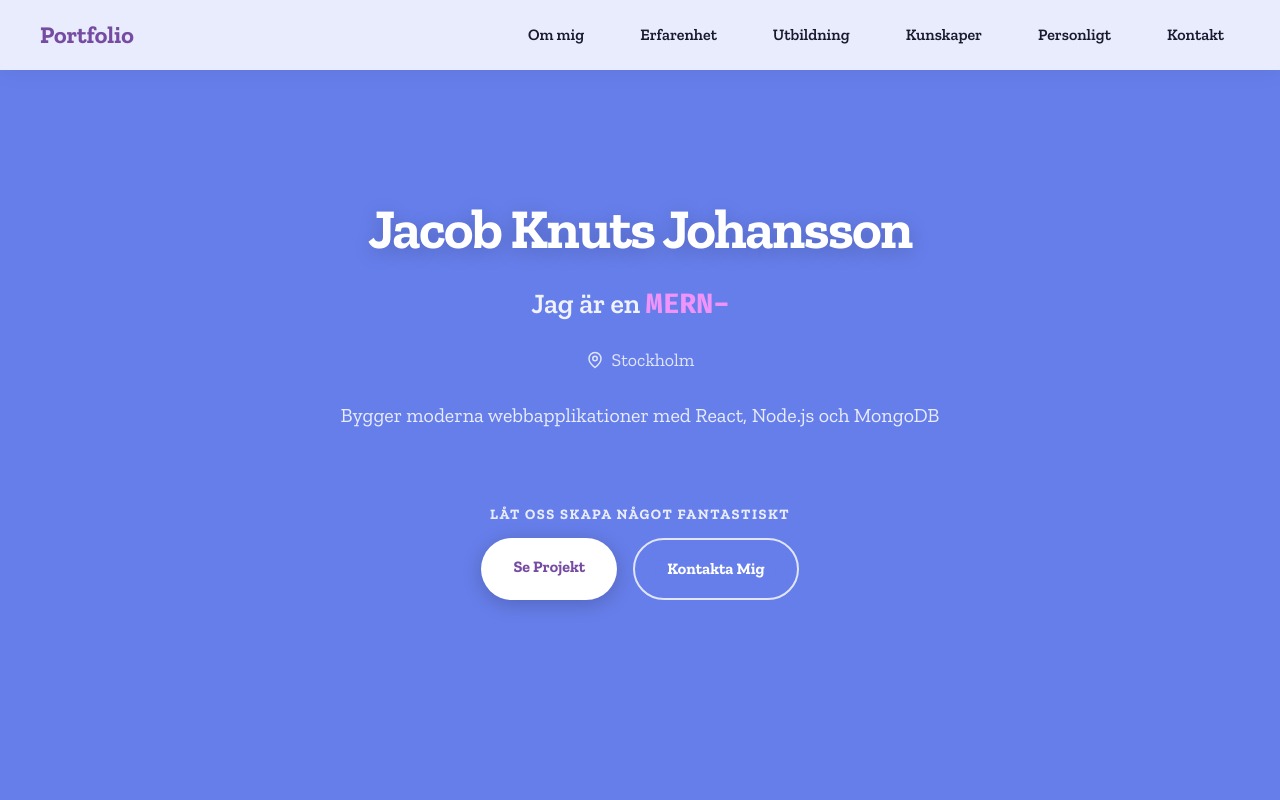
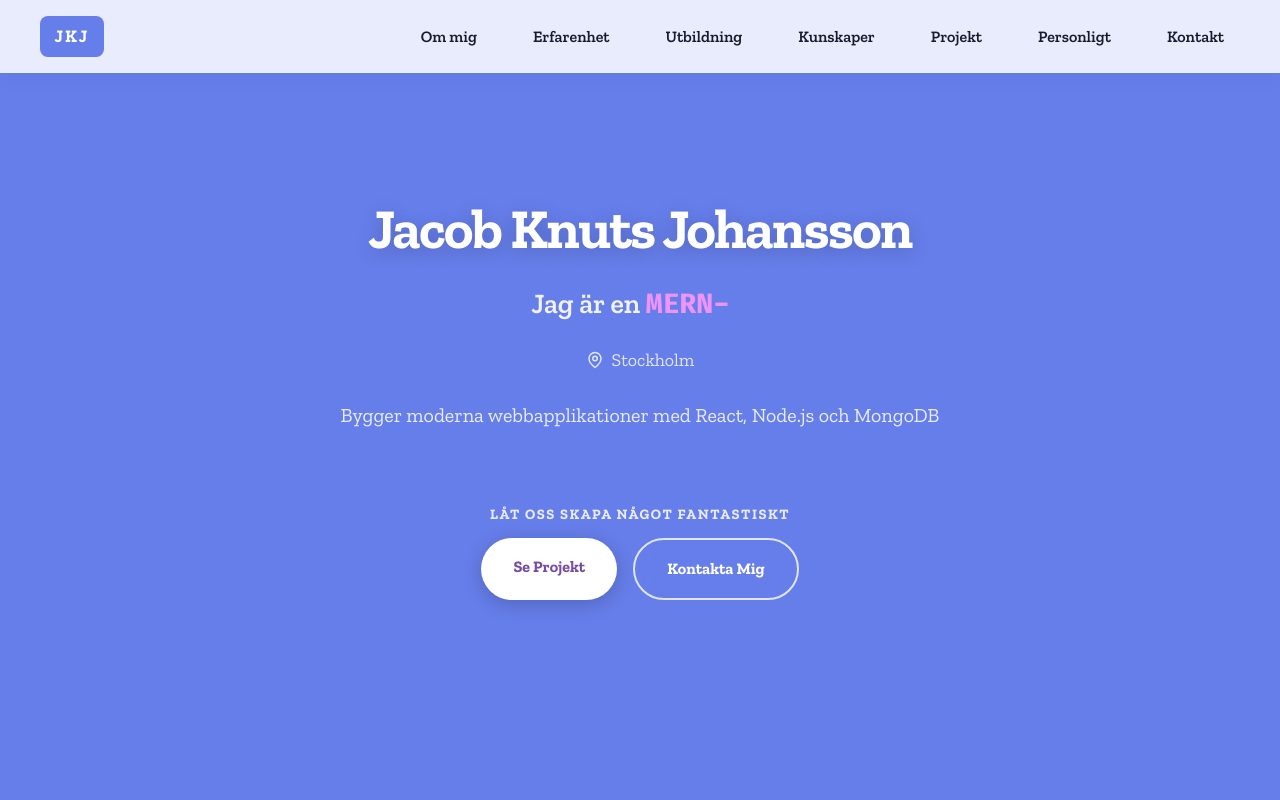
Before and after one commit to jacomaco/portfolio, a React (Vite) app: page / in a window 1280 px wide. Shown: the top 800 px of the page. Built offline with nearby package versions, Linux system fonts and the light colour scheme.

Commit message:
style: update navigation logo styling and enable projects link

```diff
--- a/src/App.css
+++ b/src/App.css
@@ -66,12 +66,21 @@ body {
 }
 
 .nav-logo {
-  font-size: 1.5rem;
+  font-size: 1.1rem;
   font-weight: 800;
-  color: var(--color-accent-purple);
+  letter-spacing: 2px;
+  color: white;
   text-decoration: none;
   cursor: pointer;
-  transition: color var(--transition);
+  background: var(--color-hero-start);
+  padding: 0.4rem 0.9rem;
+  border-radius: 8px;
+  transition: all var(--transition);
+}
+
+.nav-logo:hover {
+  background: #5a6fd6;
+  transform: scale(1.05);
 }
 
 .nav-links {
@@ -92,7 +101,7 @@ body {
 }
 
 .nav-links a:hover {
-  color: var(--color-accent-purple);
+  color: var(--color-hero-start);
   background: rgba(102, 126, 234, 0.1);
 }
 
@@ -955,7 +964,7 @@ body {
   background: transparent;
   border: none;
   cursor: pointer;
-  color: var(--color-accent-purple);
+  color: var(--color-hero-start);
   padding: 0.5rem;
   z-index: 1001;
   align-items: center;
@@ -1041,7 +1050,7 @@ body {
   }
 
   .nav-mobile-menu a:hover {
-    color: var(--color-accent-purple);
+    color: var(--color-hero-start);
     background: rgba(102, 126, 234, 0.1);
   }
 
--- a/src/components/Navigation.tsx
+++ b/src/components/Navigation.tsx
@@ -24,7 +24,7 @@ const Navigation = () => {
     { id: 'experience', label: 'Erfarenhet' },
     { id: 'education', label: 'Utbildning' },
     { id: 'skills', label: 'Kunskaper' },
-    // { id: 'projects', label: 'Projekt' },
+    { id: 'projects', label: 'Projekt' },
     { id: 'personal', label: 'Personligt' },
     { id: 'contact', label: 'Kontakt' },
   ];
@@ -33,7 +33,7 @@ const Navigation = () => {
     <nav className="navbar">
       <div className="nav-container">
         <a href="#hero" onClick={(e) => scrollTo(e, 'hero')} className="nav-logo">
-          Portfolio
+          JKJ
         </a>
 
         {/* Desktop-meny */}
```
